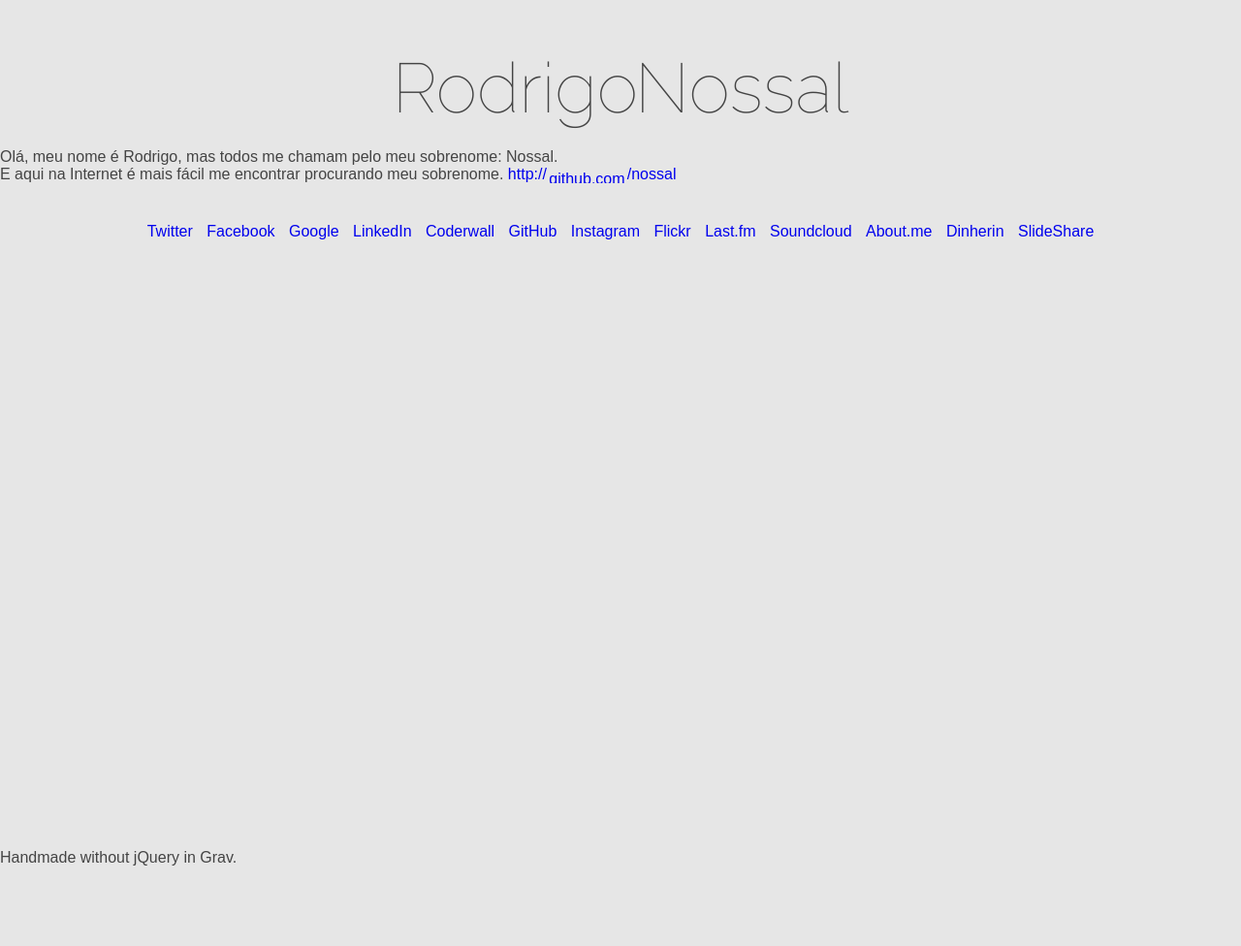
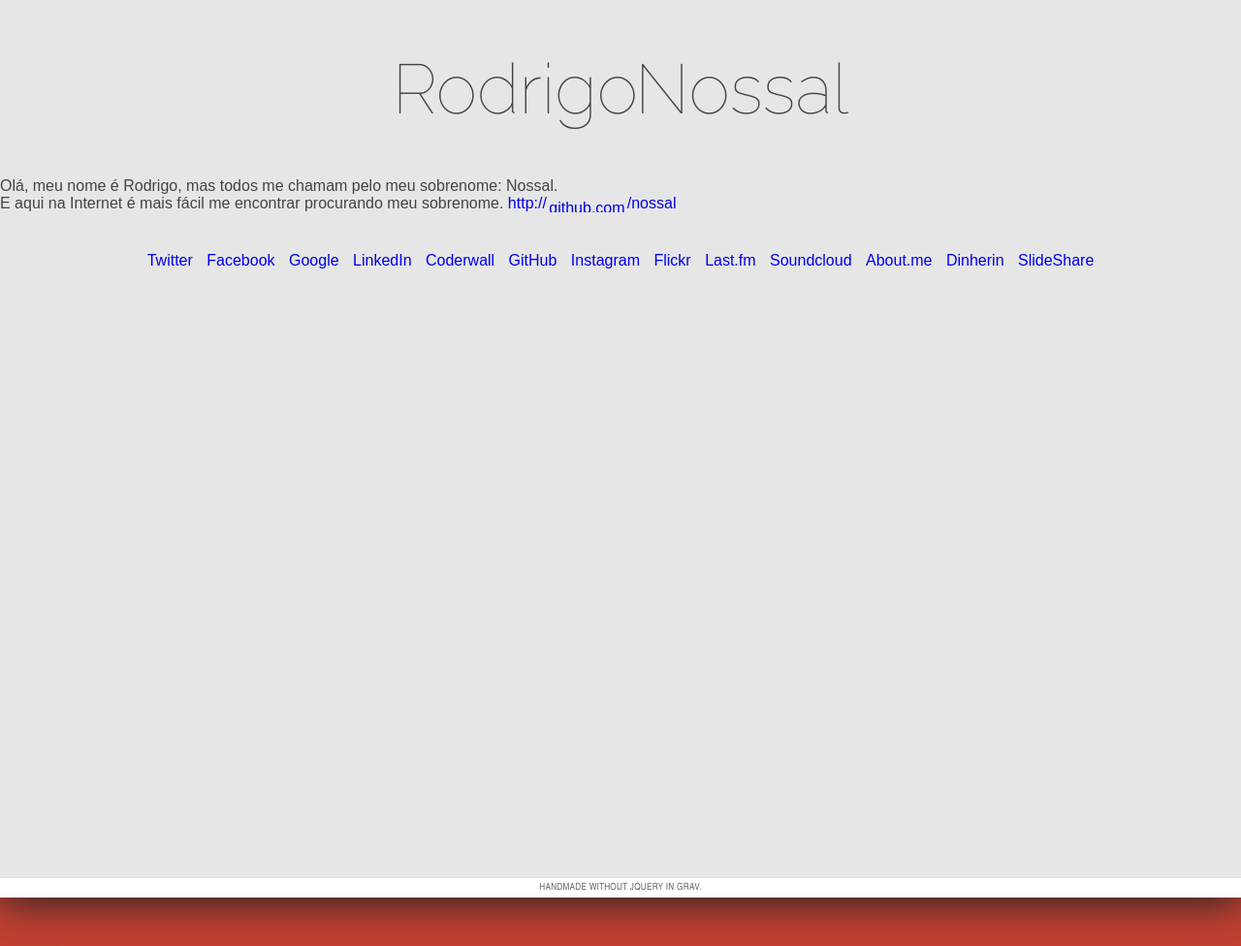
Before and after one commit to nossal/nossal.com.br, a Python web app: template templates/index.html in a window 1280 px wide. Shown: the whole page at 97% size. Before the commit the page ends 893 px from the top, so only its background shows below. Run offline with Jinja, Linux system fonts and the light colour scheme; the template is opened without the code that fills it, so the values that code supplies are empty.

Commit message:
header & footer

```diff
--- a/static/js/app.js
+++ b/static/js/app.js
@@ -65,6 +65,7 @@
 window.addEventListener('scroll', onScroll, false);
 
 var h1 = document.querySelector('h1');
+var header = h1.parentNode.parentNode;
 var si = getComputedUnit(h1, 'marginTop');
 
 window.onresize = function() {
@@ -73,7 +74,7 @@
 
 	var to = (bodySize / 2) - (h1Size / 2);
 	h1.style.left = to + 'px';
-	//move(h1, linear, to, 300);
+	//move(h1, bounceEaseOut, to, 300);
 }
 window.onresize();
 
@@ -81,26 +82,26 @@
 
 function onScroll( event ) {
 	var top = (doc && doc.scrollTop || body && body.scrollTop || 0);
-	var cl = h1.parentNode.parentNode;
 
 	if (top.scrollY > si || top > si) {
-		cl.className = 'fixed';
+		header.className = 'fixed';
 		h1.className = 'active';
 
 		h1.style.left = '0px';
+		header.style.height = getComputedUnit(h1, 'height') + 10 + 'px';
 
 	} else if (top.scrollY === 0 || top === 0) {
-		cl.className = '';
+		header.className = '';
 		h1.className = '';
 
 		window.onresize();
 	}
-
-	var actualMargin = getComputedUnit(h1, 'height') + 20 + si + 'px';
+	var hs = getComputedUnit(header, 'height');
+	var actualMargin = ((hs === 0) ? getComputedUnit(h1, 'height') : hs) + 20 + si + 'px';
 	if (actualMargin !== lastMargin) {
-		(function(margin){
+		(function(margin) {
 			lastMargin = margin;
-			h1.parentNode.parentNode.nextElementSibling.style.marginTop = margin;
+			header.nextElementSibling.style.marginTop = margin;
 		})(actualMargin);
 	}
 }
--- a/static/less/main.less
+++ b/static/less/main.less
@@ -16,6 +16,7 @@
 
 html {
 	-webkit-font-smoothing: antialiased;
+	background-color: #C44032;
 }
 
 body {
@@ -26,10 +27,19 @@
     font-size: 100%;
 	-ms-text-size-adjust: 100%;
 	-webkit-text-size-adjust: 100%;
+
+    margin-bottom: 50px;
+    padding-top: 1px;
+
+    box-shadow: 0px 5px 40px #222;
 }
 
 header {
+	z-index: 10000;
 	font-family: Raleway;
+	background-color: #e6e6e6;
+	width: 100%;
+	position: relative;
 
 	&.fixed {
 		position: fixed;
@@ -62,6 +72,18 @@
 	text-align: center;
 }
 
+footer {
+    font-family: 'PT Sans Narrow','Arial Narrow',Arial,sans-serif;
+    letter-spacing: 0.025em;
+    margin: 0;
+    text-transform: uppercase;
+    font-size: 10px;
+    color: #666;
+    text-align: center;
+	background-color: #fff;
+	line-height: 20px;
+}
+
 li {
 	display: inline;
 	margin: 0 5px 0 5px;
--- a/templates/index.html
+++ b/templates/index.html
@@ -25,7 +25,6 @@
 		</ul>
 	</div>
 	/nossal</a>
-
 
 	</section>
 
@@ -69,5 +68,3 @@
 
 	<footer><span class="made">Handmade without jQuery in Grav.</span></footer>
 {% endblock %}
-
-Infelizmente o produto não atendeu as expectativas. Em se tratando de uma trena eletrônica, ela apresenta uma diferença de centímetros (entre um e dois cm.), da medição por trena convencional. O aparelho é de difícil manuseio comprometendo a precisão da medição. Resumindo: não serve para uso profissional.
```
Also changed, not shown: static/css/main.css.
